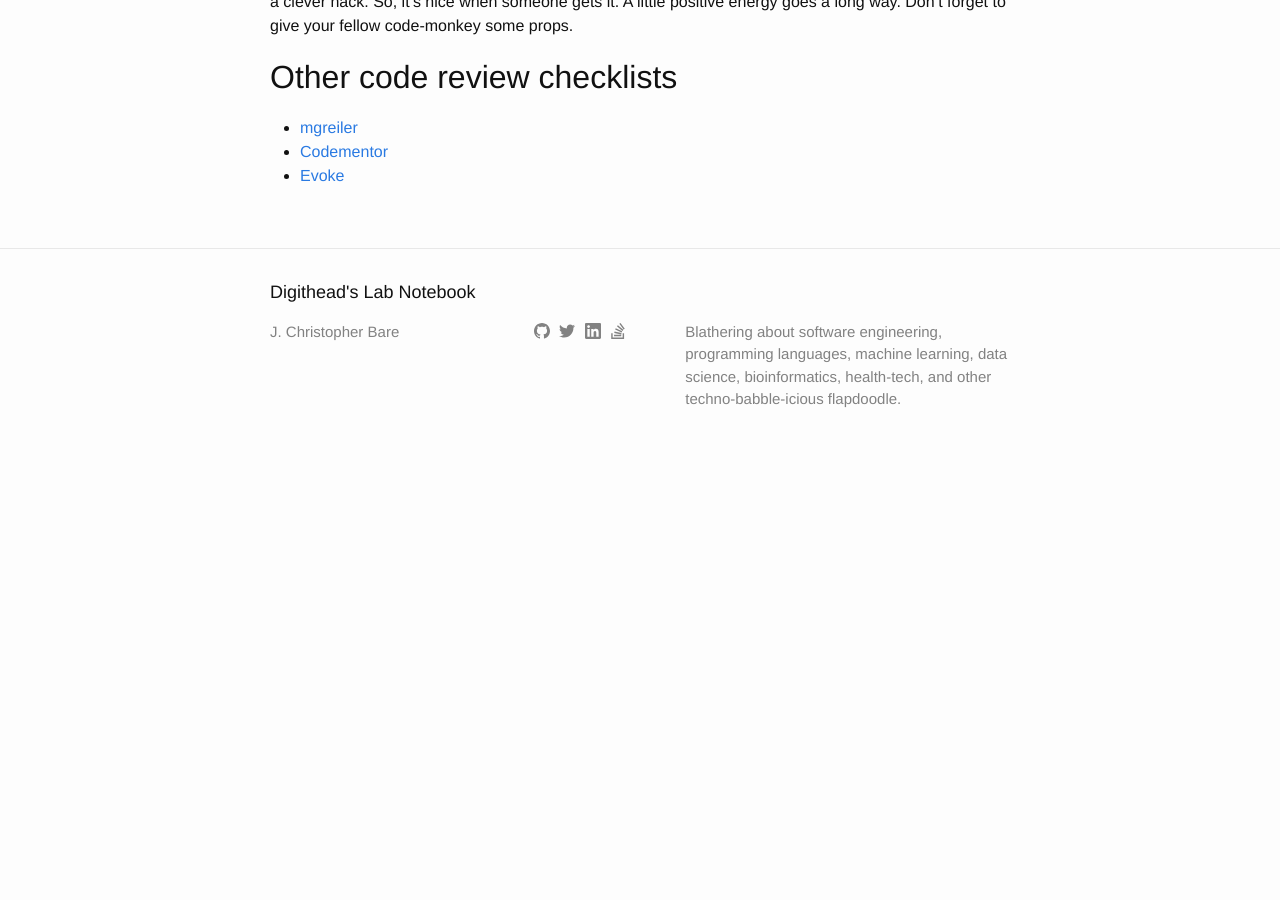
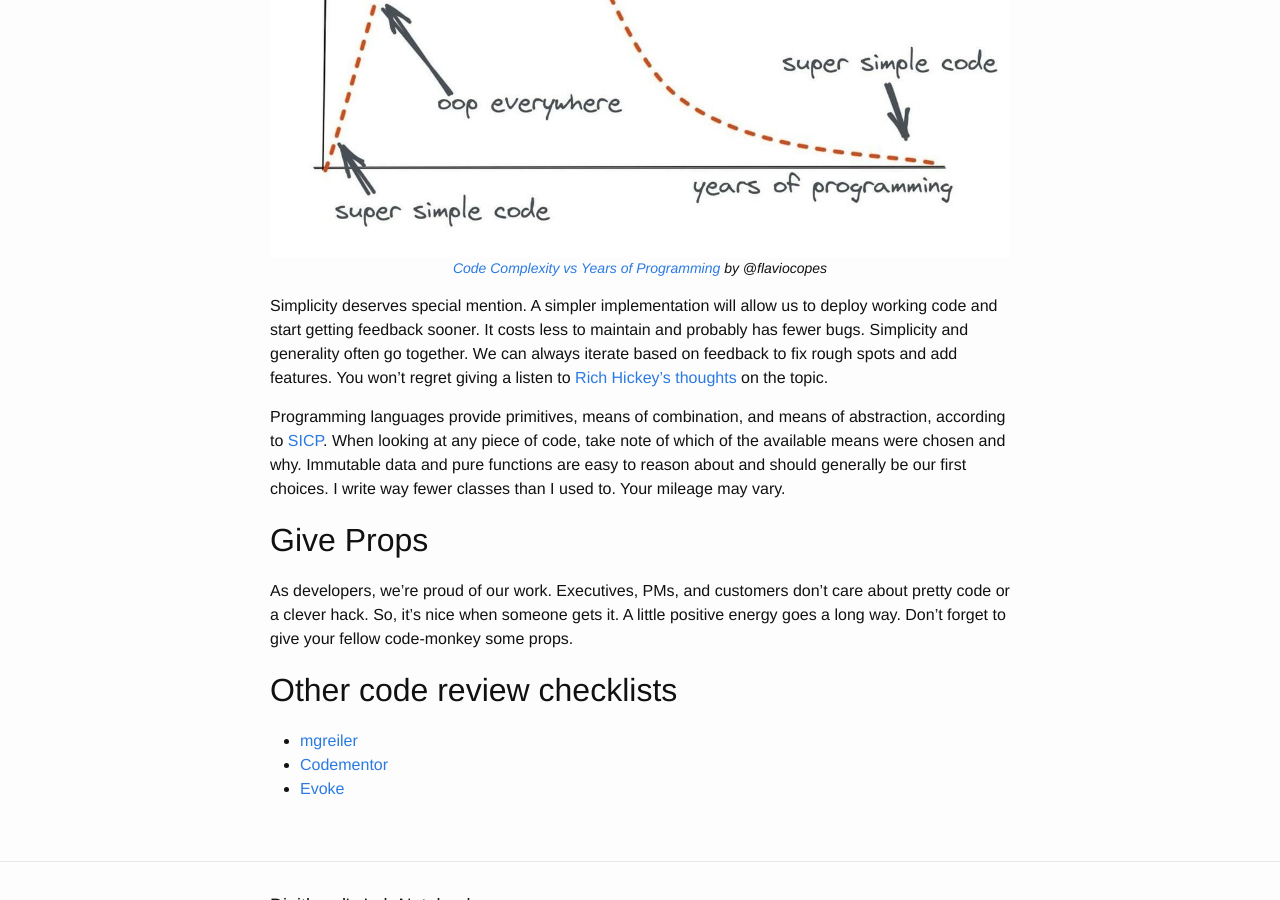
Before and after one commit to cbare/cbare.github.io, a Jekyll site: the page built from _posts/2021-12-12-code-review-checklist.md, in a window 1280 px wide and 900 px high, scrolled down 2913 px. Built offline with Jekyll 4.4.1, drawn with Linux system fonts in a browser that asks for light colours; before the commit the page ends 3384 px from its top, so only the background shows below that; some of the changed text lies outside the part shown.

Commit message:
add code complexity graphic to code review checklist

```diff
--- a/_posts/2021-12-12-code-review-checklist.md
+++ b/_posts/2021-12-12-code-review-checklist.md
@@ -10,7 +10,9 @@ Good code review has a lot of benefits. Walking through a pull-request is a vect
 
 ## What to ask
 
-![Frog and Toad by Arnold Lobel]({{ "/images/frog-and-toad-list.jpg" | absolute_url }}){:style="width: 400px; height: 647px; float: right;"}
+![Frog and Toad by Arnold Lobel]({{ "/images/frog-and-toad-list.jpg" | absolute_url }})
+*Frog and Toad by Arnold Lobel*
+{:style="width: 400px; height: 647px; float: right;"}
 
 First, consider the requirements. Every bit of code should be there because it gives something to a user. If the code adds a feature that someone wants, works, and has tests, the bias should be towards merging. Later PRs can always refactor and generalize, assuming continuous deployment.
 
@@ -81,6 +83,9 @@ There's a lot of advice out there about what makes for good or bad code and what
 - Favor composition over inheritance
 - Code to an interface
 
+![Code Complexity vs Years of Programming by @flaviocopes]({{ "/images/code-complexity-vs-years-of-programming.jpg" | absolute_url }})
+*[Code Complexity vs Years of Programming][15] by @flaviocopes*
+
 Simplicity deserves special mention. A simpler implementation will allow us to deploy working code and start getting feedback sooner. It costs less to maintain and probably has fewer bugs. Simplicity and generality often go together. We can always iterate based on feedback to fix rough spots and add features. You won't regret giving a listen to [Rich Hickey's thoughts][14] on the topic.
 
 Programming languages provide primitives, means of combination, and means of abstraction, according to [SICP][10]. When looking at any piece of code, take note of which of the available means were chosen and why. Immutable data and pure functions are easy to reason about and should generally be our first choices. I write way fewer classes than I used to. Your mileage may vary.
```
Also changed, not shown: other parts of _posts/2021-12-12-code-review-checklist.md (+1 -0 lines), images/code-complexity-vs-years-of-programming.jpg (added).
